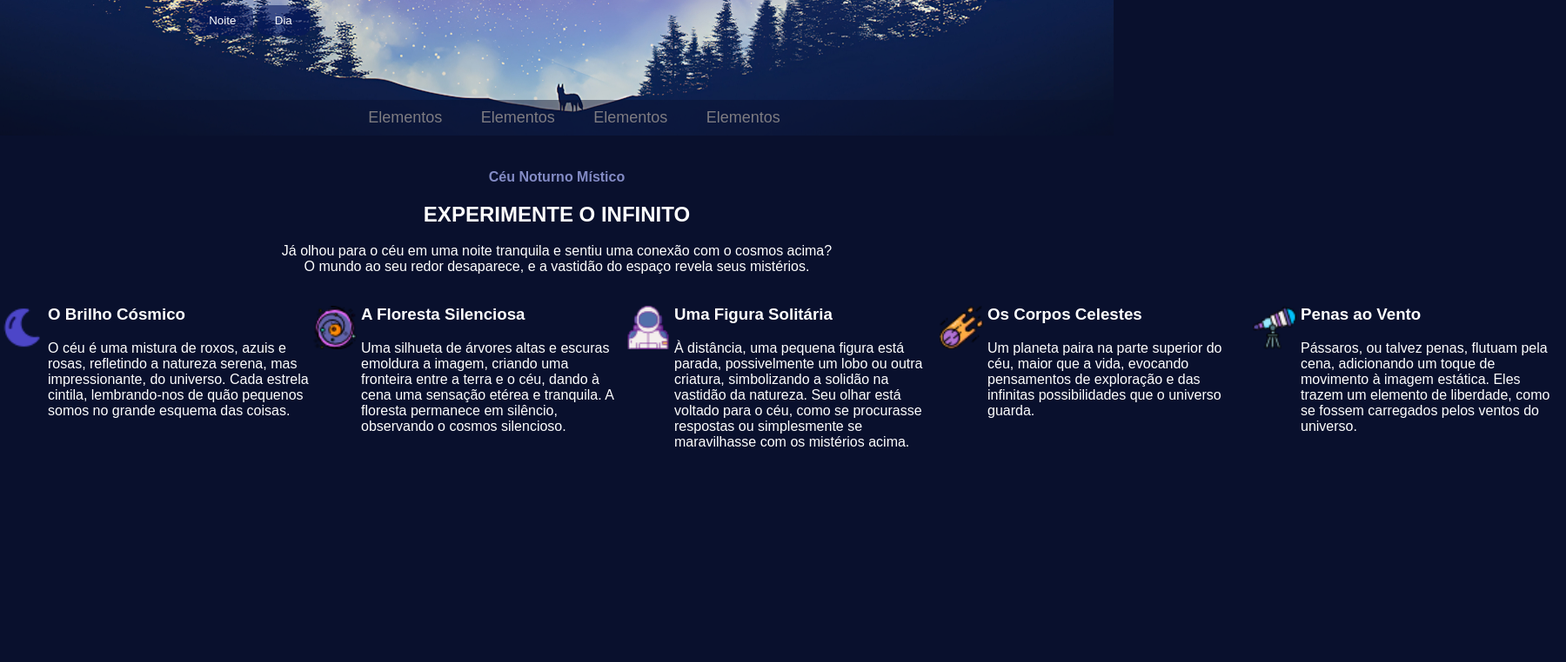
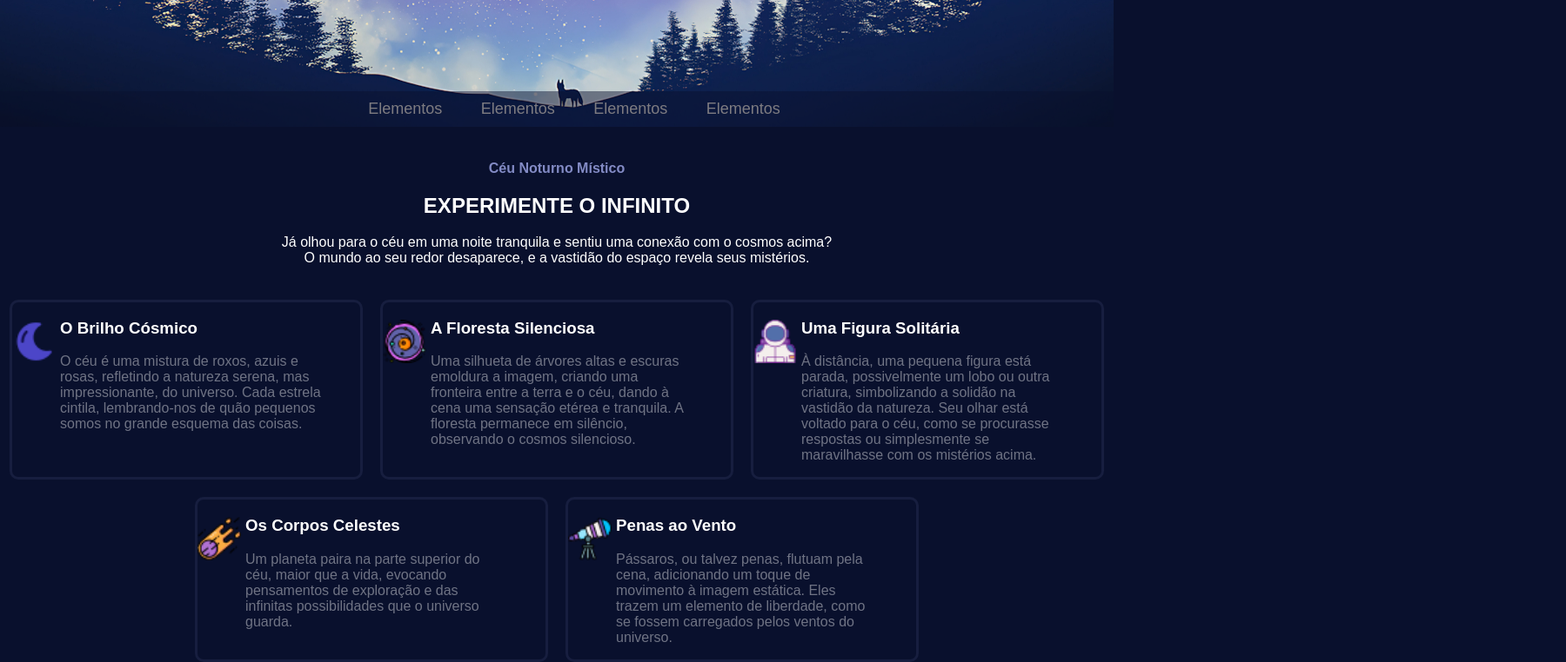
Before and after one commit to Daniel0942/Ceu_Noturno_Mistico, a plain HTML site: page index.html in a window 1280 px wide. Shown: the part 375-1137 px from the top of the page at 87% size, 1800 px wide, since content can reach past the window. Before the commit the page ends 909 px from the top, so only its background shows below. Drawn offline with Linux system fonts and the light colour scheme.

Commit message:
up caixa de texto concluida

```diff
--- a/index.html
+++ b/index.html
@@ -11,7 +11,7 @@
         <div class="flex">
             <div id="logo">
                 <img src="imagens/logo-transparente.png" alt="">
-            </div> <!--logo-->
+            </div><!--logo-->
 
             <nav class="menu-desktop">
                 <ul>
@@ -27,7 +27,7 @@
             <h1>Mais do que <br>visível</h1>
             <button>Noite</button>
             <button>Dia</button>
-        </div> <!--topo-txt-->
+        </div><!--topo-txt-->
 
         <div id="topo-menu">
             <ul>
@@ -37,8 +37,8 @@
                 <li>Elementos</li>
 
             </ul>
-        </div> <!--topo-menu-->
-    </header> <!--topo-do-site-->
+        </div><!--topo-menu-->
+    </header><!--topo-do-site-->
 
     <section id="sobre">
         <div class="sobre-txt">
@@ -102,9 +102,11 @@
                     <p>Pássaros, ou talvez penas, flutuam pela cena, adicionando um toque de movimento à imagem estática. Eles trazem um elemento de liberdade, como se fossem carregados pelos ventos do universo.</p>
                 </div><!--txt-->
             </div><!--caixa-txt-->
+        </div><!--flex-->
+    </section><!--sobre-->
 
-        </div><!--flex-->
+    <section id="">
+
     </section>
-
 </body>
 </html>
--- a/style.css
+++ b/style.css
@@ -4,7 +4,7 @@
 body {
     margin: 0;
     padding: 0;
-    font-family: arial;
+    font-family: Arial;
     background-color: #09102d;
     color: white;
 }
@@ -54,11 +54,11 @@ header#topo-do-site .flex {
 div#topo-txt {
     text-align: center;
     margin-right: 55%;
-    margin-top: 8%;
+    margin-top: 4%;
 }
 
 div#topo-txt button {
-    background-color: #04165c94;
+    background-color: #8e57b2c6;
     padding: 10px 20px;
     border: 10px #09102d;
     border-radius: 10px;
@@ -66,17 +66,16 @@ div#topo-txt button {
     transition: .5s;
 }
 div#topo-txt button:hover {
-    transform: scale(1.06);
-    background-color: #04165c90;
-    border: 10px #09102d;
-    box-shadow: 3px 3px 10px #576fc6;
+    transform: scale(1.07);
+    background-color: #875ea2e7;
+    box-shadow: 3px 3px 10px #09102d82;
 }
 
 /* topo-do-site | topo-menu */
 div#topo-menu {
     text-align: center;
     background-color: #09102d79;
-    margin-top: 74px;
+    margin-top: 9%;
 }
 div#topo-menu li {
     display: inline-block;
@@ -88,11 +87,27 @@ div#topo-menu li {
 /* sobre */
 section#sobre .sobre-txt {
     text-align: center;
-    margin-top: 3%;
+    margin: 3% 0;
+}
+section#sobre .flex {
+    flex-wrap: wrap;
+    /*permite que os itens flex quebrem a linha quando não houver espaço suficiente.*/
+    justify-content: center;
+    gap: 20px;
 }
 
 section#sobre .caixa-txt {
     display: flex;
+    width: 400px;
+    transition: 0.5s;
+    border-radius: 10px;
+    border: 3px solid #838bc51d;
+
+}
+section#sobre .caixa-txt:hover {
+    border: 3px solid #838bc575;
+    box-shadow:3px 3px 10px #838bc55d;
+    transform: scale(1.07);
 }
 
 section#sobre .icone img{
@@ -103,3 +118,7 @@ section#sobre .icone img{
 section#sobre .caixa-txt .txt {
     padding: 0px 5px;
 }
+
+section#sobre .caixa-txt .txt p {
+    color: #ffffff6a;
+}
```
